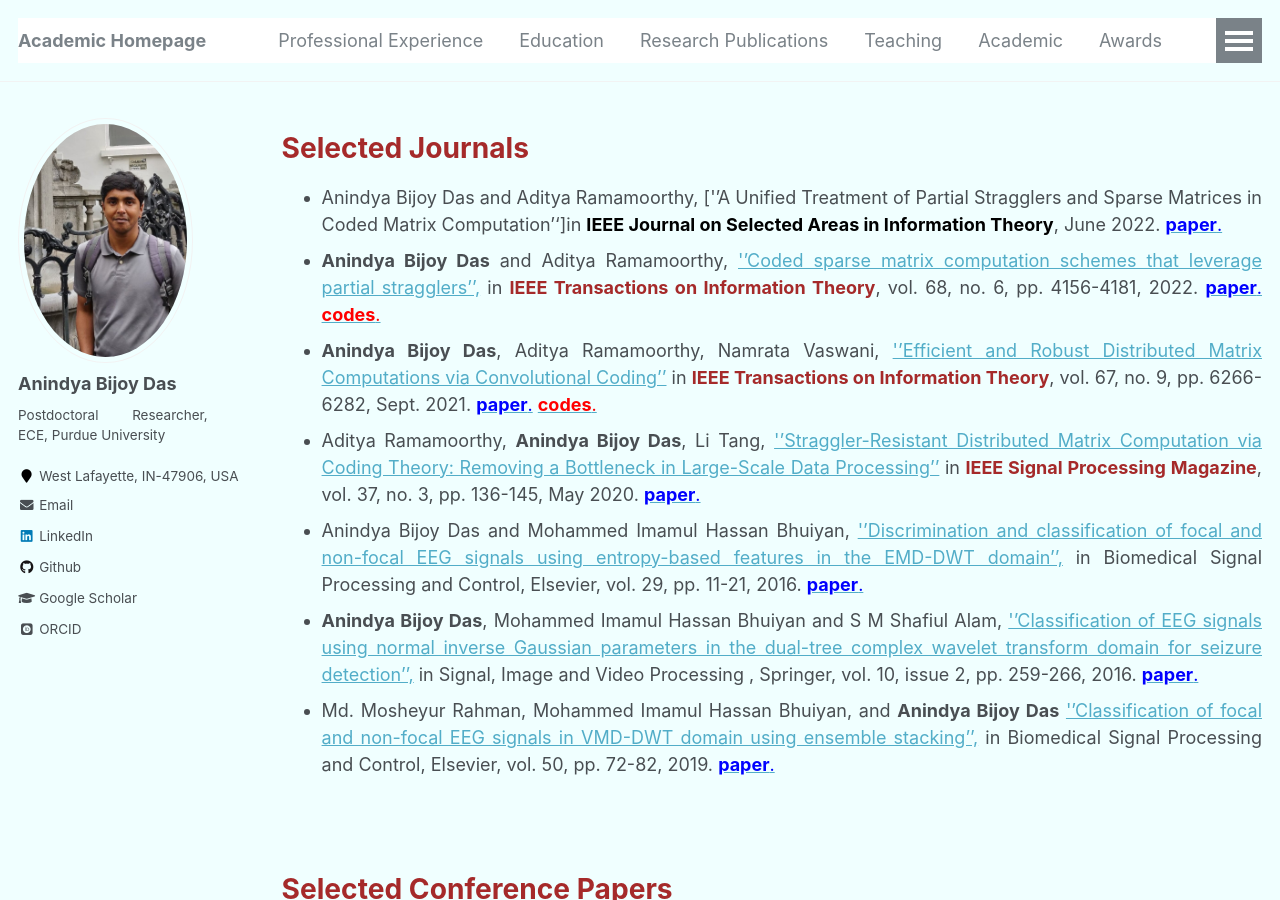
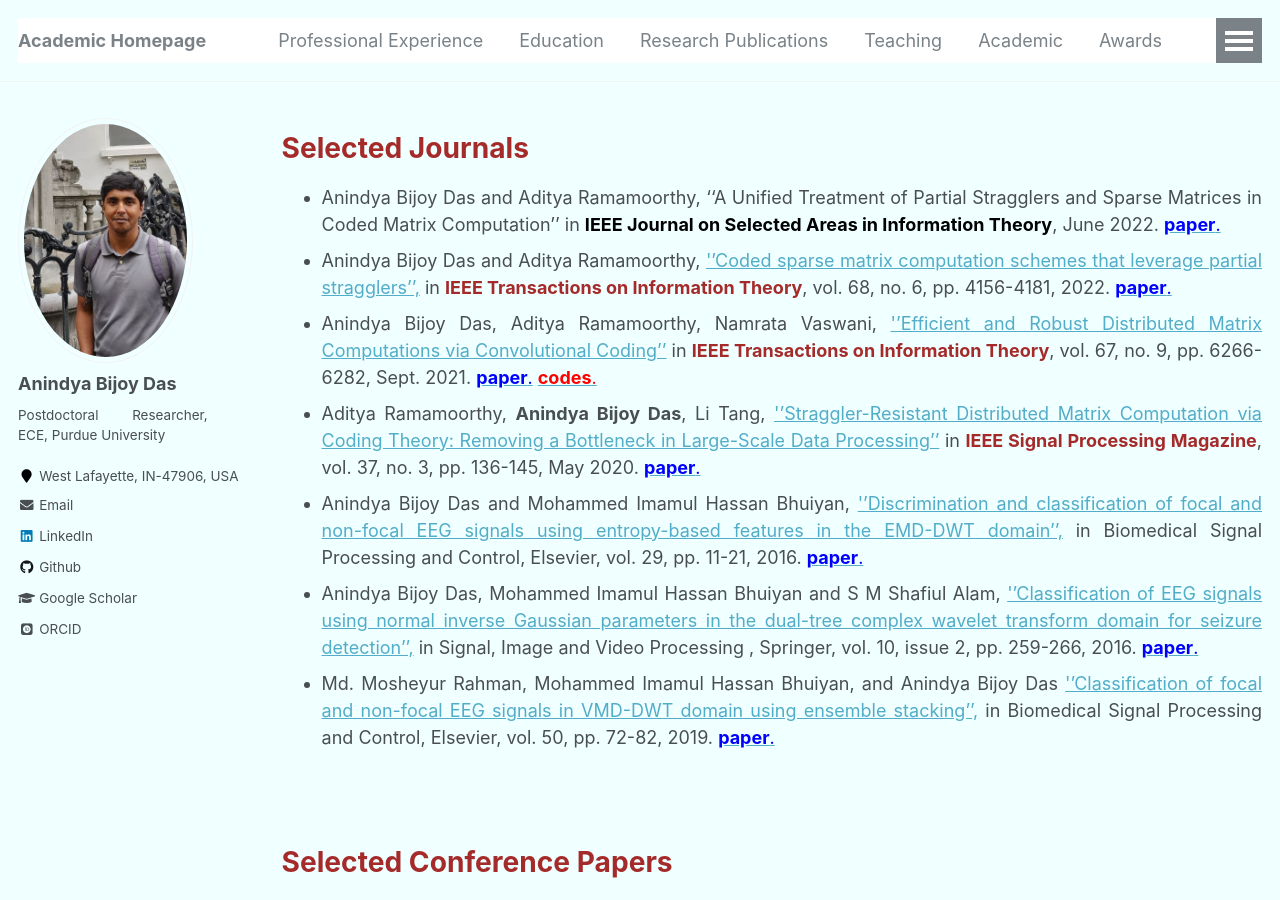
Before and after one commit to anindyabijoydas/portfolio, a Jekyll site: the page built from _pages/research.md, in a window 1280 px wide and 900 px high. Built offline with Jekyll 4.4.1, drawn with Linux system fonts in a browser that asks for light colours; some web fonts are replaced.

Commit message:
Update research.md

```diff
--- a/_pages/research.md
+++ b/_pages/research.md
@@ -18,13 +18,13 @@ redirect_from:
 
 <span style="color:brown">**Selected Journals**</span>
 ======
-  * Anindya Bijoy Das and Aditya Ramamoorthy, [''A Unified Treatment of Partial Stragglers and Sparse Matrices in Coded Matrix Computation'']in <span style="color:black">**IEEE Journal on Selected Areas in Information Theory**</span>, June 2022. [<span style="color:blue">**paper**.</span>]((https://ieeexplore.ieee.org/document/9810006))
-  * **Anindya Bijoy Das** and Aditya Ramamoorthy, [''Coded sparse matrix computation schemes that leverage partial stragglers'',](https://ieeexplore.ieee.org/document/9717254) in <span style="color:brown">**IEEE Transactions on Information Theory**</span>, vol. 68, no. 6, pp. 4156-4181, 2022. [<span style="color:blue">**paper**.</span>](https://www.dropbox.com/s/v9sh9ozqe37afw6/coded_sp.pdf?dl=0)  [<span style="color:red">**codes**.</span>](https://github.com/anindyabijoydas/LeveragePartialStragglers)
-   * **Anindya Bijoy Das**, Aditya Ramamoorthy, Namrata Vaswani, [''Efficient and Robust Distributed Matrix Computations via Convolutional Coding''](https://ieeexplore.ieee.org/abstract/document/9478901) in <span style="color:brown">**IEEE Transactions on Information Theory**</span>, vol. 67, no. 9, pp. 6266-6282, Sept. 2021. [<span style="color:blue">**paper**.</span>](https://www.dropbox.com/s/jor6hn9lkdba62c/ittrans.pdf?dl=0) [<span style="color:red">**codes**.</span>](https://github.com/anindyabijoydas/StragglerMitigateConvCodes)
+   * Anindya Bijoy Das and Aditya Ramamoorthy, ''A Unified Treatment of Partial Stragglers and Sparse Matrices in Coded Matrix Computation'' in <span style="color:black">**IEEE Journal on Selected Areas in Information Theory**</span>, June 2022. [<span style="color:blue">**paper**.</span>](https://ieeexplore.ieee.org/document/9810006)
+   * Anindya Bijoy Das and Aditya Ramamoorthy, [''Coded sparse matrix computation schemes that leverage partial stragglers'',](https://ieeexplore.ieee.org/document/9717254) in <span style="color:brown">**IEEE Transactions on Information Theory**</span>, vol. 68, no. 6, pp. 4156-4181, 2022. [<span style="color:blue">**paper**.</span>](https://www.dropbox.com/s/v9sh9ozqe37afw6/coded_sp.pdf?dl=0)
+   * Anindya Bijoy Das, Aditya Ramamoorthy, Namrata Vaswani, [''Efficient and Robust Distributed Matrix Computations via Convolutional Coding''](https://ieeexplore.ieee.org/abstract/document/9478901) in <span style="color:brown">**IEEE Transactions on Information Theory**</span>, vol. 67, no. 9, pp. 6266-6282, Sept. 2021. [<span style="color:blue">**paper**.</span>](https://www.dropbox.com/s/jor6hn9lkdba62c/ittrans.pdf?dl=0) [<span style="color:red">**codes**.</span>](https://github.com/anindyabijoydas/StragglerMitigateConvCodes)
    * Aditya Ramamoorthy, **Anindya Bijoy Das**, Li Tang, [''Straggler-Resistant Distributed Matrix Computation via Coding Theory: Removing a Bottleneck in Large-Scale Data Processing''](https://ieeexplore.ieee.org/abstract/document/9084368) in <span style="color:brown">**IEEE Signal Processing Magazine**</span>, vol. 37, no. 3, pp. 136-145, May 2020. [<span style="color:blue">**paper**.</span>](https://www.dropbox.com/s/48di7uhogpsv49k/spmag.pdf?dl=0)
    * Anindya Bijoy Das and Mohammed Imamul Hassan Bhuiyan, [''Discrimination and classification of focal and non-focal EEG signals using entropy-based features in the EMD-DWT domain'',](https://www.sciencedirect.com/science/article/abs/pii/S1746809416300465) in Biomedical Signal Processing and Control, Elsevier, vol. 29, pp. 11-21, 2016. [<span style="color:blue">**paper**.</span>](https://www.dropbox.com/s/4efk5c1zl29q6we/bspc2016.pdf?dl=0)
-   * **Anindya Bijoy Das**, Mohammed Imamul Hassan Bhuiyan and S M Shafiul Alam, [''Classification of EEG signals using normal inverse Gaussian parameters in the dual-tree complex wavelet transform domain for seizure detection'',](https://link.springer.com/article/10.1007%2Fs11760-014-0736-2) in Signal, Image and Video Processing , Springer, vol. 10, issue 2, pp. 259-266, 2016. [<span style="color:blue">**paper**.</span>](https://www.dropbox.com/s/8np8rlffnsqalu9/sivp.pdf?dl=0)
-   * Md. Mosheyur Rahman, Mohammed Imamul Hassan Bhuiyan, and **Anindya Bijoy Das** [''Classification of focal and non-focal EEG signals in VMD-DWT domain using ensemble stacking'',](https://www.sciencedirect.com/science/article/abs/pii/S1746809419300126) in Biomedical Signal Processing and Control, Elsevier, vol. 50, pp. 72-82, 2019. [<span style="color:blue">**paper**.</span>](https://www.dropbox.com/s/lopr5cq523l9ibw/bspc.pdf?dl=0)
+   * Anindya Bijoy Das, Mohammed Imamul Hassan Bhuiyan and S M Shafiul Alam, [''Classification of EEG signals using normal inverse Gaussian parameters in the dual-tree complex wavelet transform domain for seizure detection'',](https://link.springer.com/article/10.1007%2Fs11760-014-0736-2) in Signal, Image and Video Processing , Springer, vol. 10, issue 2, pp. 259-266, 2016. [<span style="color:blue">**paper**.</span>](https://www.dropbox.com/s/8np8rlffnsqalu9/sivp.pdf?dl=0)
+   * Md. Mosheyur Rahman, Mohammed Imamul Hassan Bhuiyan, and Anindya Bijoy Das [''Classification of focal and non-focal EEG signals in VMD-DWT domain using ensemble stacking'',](https://www.sciencedirect.com/science/article/abs/pii/S1746809419300126) in Biomedical Signal Processing and Control, Elsevier, vol. 50, pp. 72-82, 2019. [<span style="color:blue">**paper**.</span>](https://www.dropbox.com/s/lopr5cq523l9ibw/bspc.pdf?dl=0)
 
 <br /> <br />
 
```
